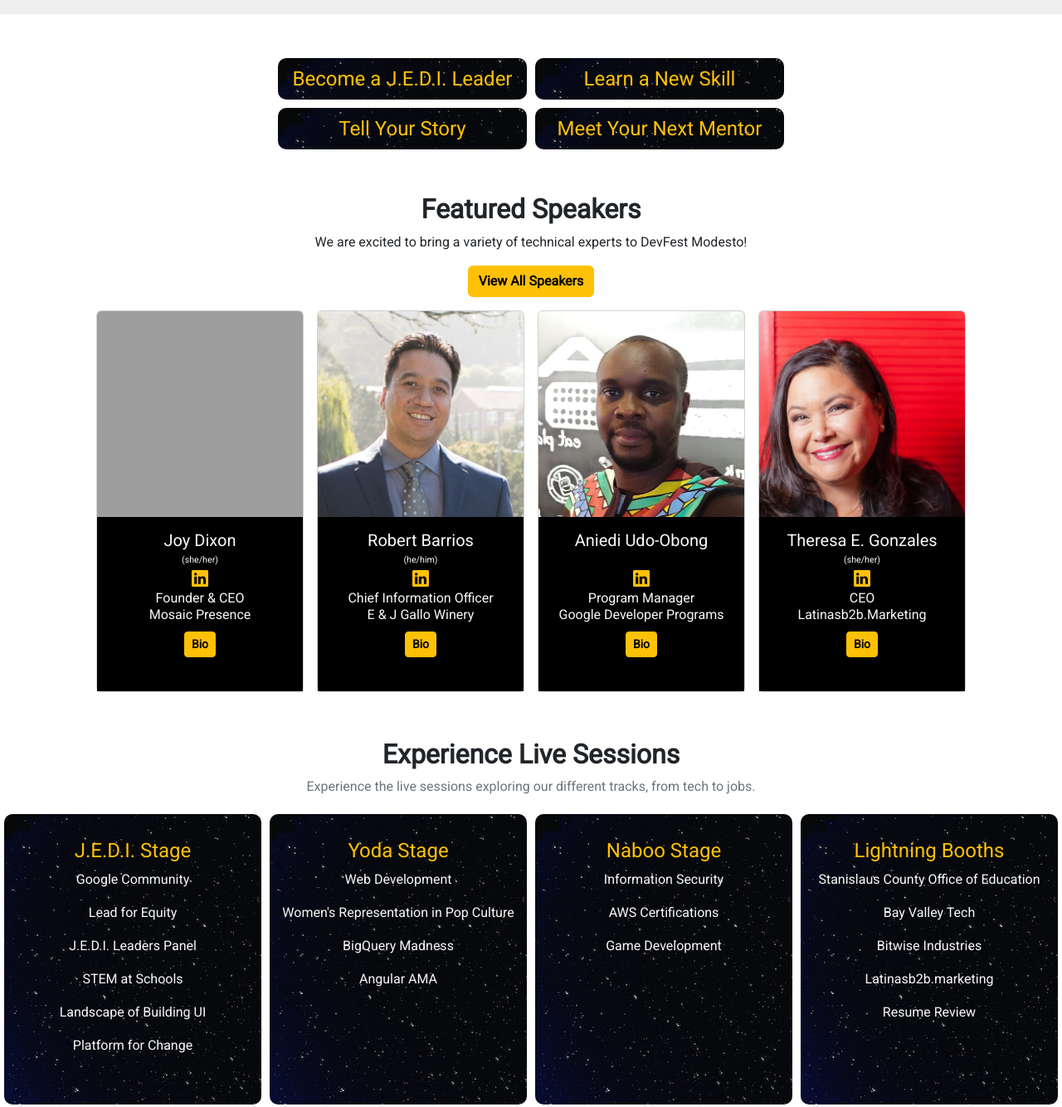
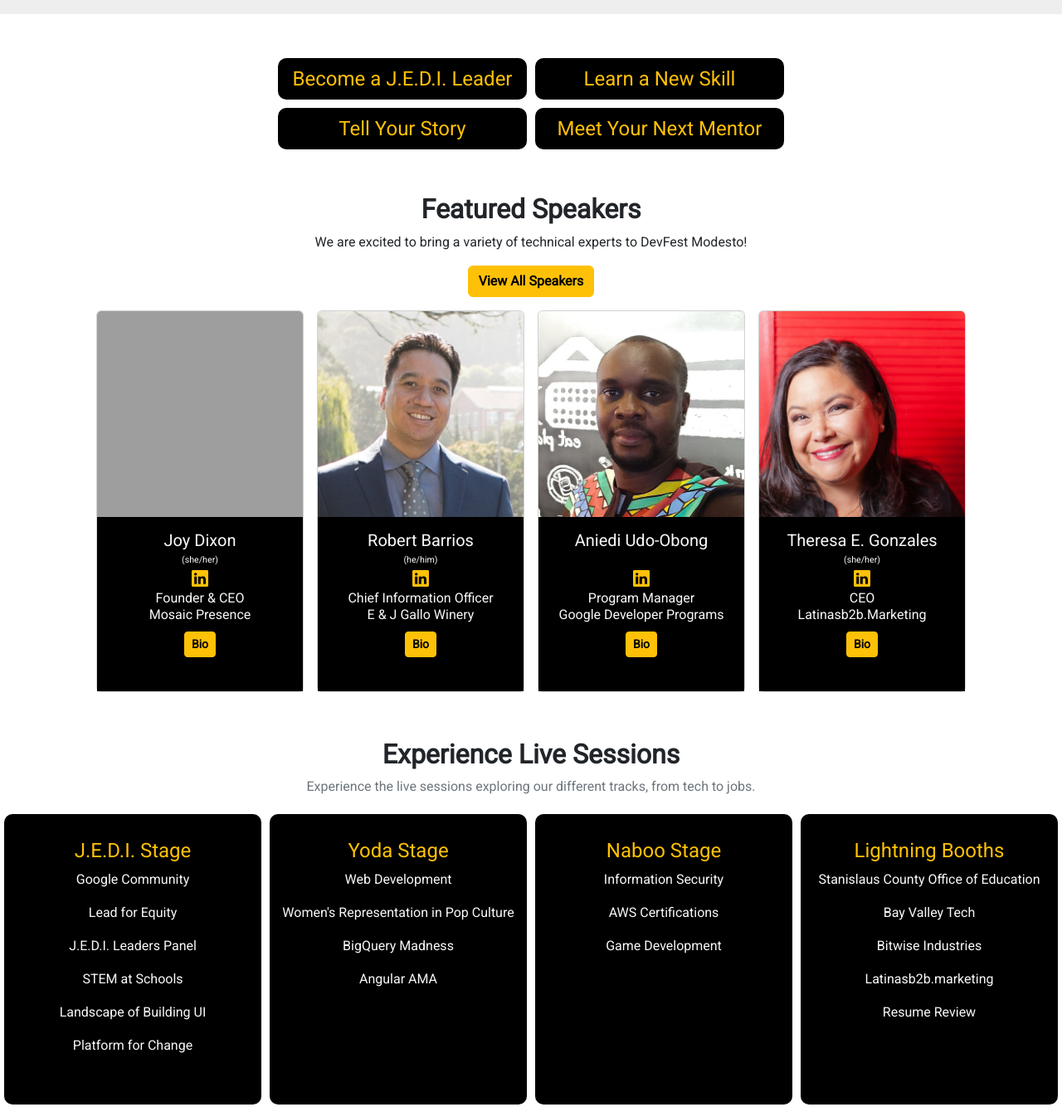
Before and after one commit to gdg-modesto/devfest22, a plain HTML site: page index.html in a window 1280 px wide. Shown: the part 1049-2383 px from the top of the page at 83% size. Drawn offline with nearby package versions, Linux system fonts and the light colour scheme; grey boxes are pictures that could not be loaded; a script that the page names is missing.

Commit message:
updated background color of session-box and why-box

```diff
--- a/css/style.css
+++ b/css/style.css
@@ -67,7 +67,8 @@
     width: 310px;
     margin: 5px;
     border-radius: 10px;
-    background-image: url(/img/BackgroundStars.jpg);
+    background-color: black;
+    /* background-image: url(/img/BackgroundStars.jpg); */
     /*background-image from Unsplash, title: paul-volkmer-qVotvbsuM_c-unsplash*/
 }
 
@@ -80,7 +81,8 @@
     width: 300px;
     margin: 5px;
     border-radius: 10px;
-    background-image: url(/img/BackgroundStars.jpg);
+    background-color: black;
+    /* background-image: url(/img/BackgroundStars.jpg); */
     /*background-image from Unsplash, title: paul-volkmer-qVotvbsuM_c-unsplash*/
 }
 
```
